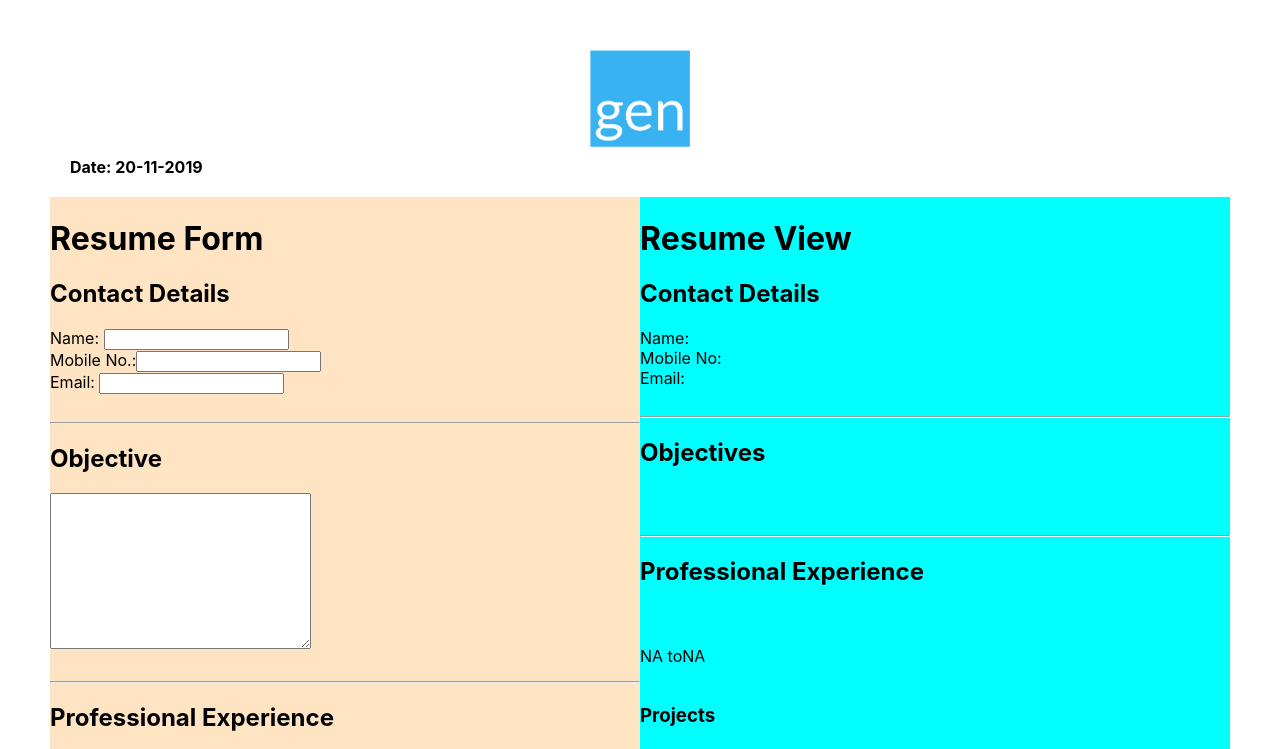
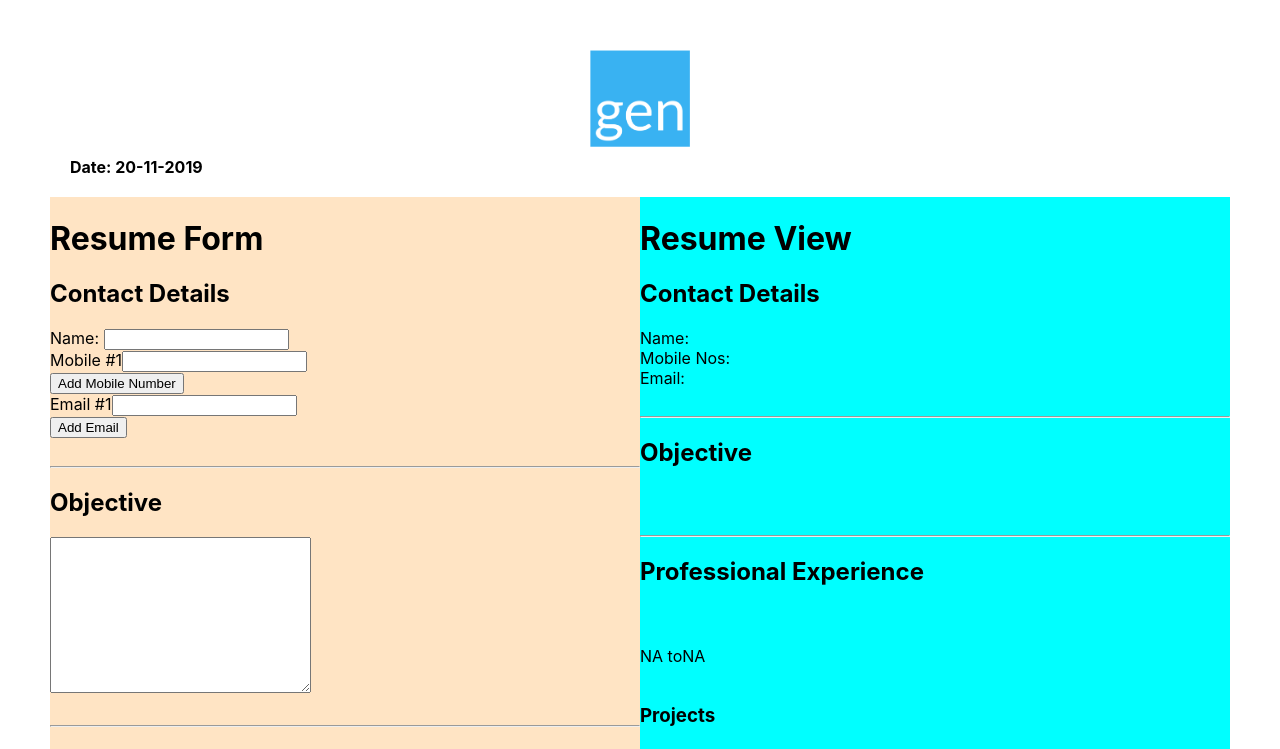
Before and after one commit to atiqur/resume-app, a React (Create React App) app: page / in a window 1280 px wide. Shown: the top 749 px of the page. Built offline with nearby package versions, Linux system fonts and the light colour scheme.

Commit message:
Add mobile and email dynamically

```diff
--- a/src/forms/resume-form.component.jsx
+++ b/src/forms/resume-form.component.jsx
@@ -9,8 +9,8 @@ class ResumeForm extends React.Component {
     super(props);
     this.state = {
       candidateName: '',
-      candidateMobileNo: '',
-      candidateEmail: '',
+      candidateMobileNos: [undefined],
+      candidateEmail: [undefined],
       objective: '',
       company: '',
       designation: '',
@@ -47,6 +47,30 @@ class ResumeForm extends React.Component {
     event.preventDefault();
   }
 
+  handleMobileNos = event => {
+    let candidateMobileNos = [...this.state.candidateMobileNos];
+    candidateMobileNos[event.target.dataset.id] = event.target.value;
+    this.setState({ candidateMobileNos });
+  };
+
+  handleEmails = event => {
+    let candidateEmail = [...this.state.candidateEmail];
+    candidateEmail[event.target.dataset.id] = event.target.value;
+    this.setState({ candidateEmail });
+  };
+
+  addMobile = e => {
+    this.setState(prevState => ({
+      candidateMobileNos: [...prevState.candidateMobileNos, undefined]
+    }));
+  };
+
+  addEmail = e => {
+    this.setState(prevState => ({
+      candidateEmail: [...prevState.candidateEmail, undefined]
+    }));
+  };
+
   render() {
     return (
       <div className='resume-container'>
@@ -63,21 +87,42 @@ class ResumeForm extends React.Component {
                 onChange={this.handleChange}
               />{' '}
               <br />
-              <label>Mobile No.:</label>
-              <input
-                type='number'
-                name='candidateMobileNo'
-                value={this.state.candidateMobileNo}
-                onChange={this.handleChange}
-              />{' '}
-              <br />
-              <label>Email: </label>
-              <input
-                type='email'
-                name='candidateEmail'
-                value={this.state.candidateEmail}
-                onChange={this.handleChange}
-              />
+              {this.state.candidateMobileNos.map((val, idx) => {
+                let mobileId = `mobile-${idx}`;
+                return (
+                  <div key={idx}>
+                    <label htmlFor={mobileId}>{`Mobile #${idx + 1}`}</label>
+                    <input
+                      type='text'
+                      name={mobileId}
+                      data-id={idx}
+                      id={mobileId}
+                      value={mobileId[idx].val}
+                      className='candidateMobileNos'
+                      onChange={this.handleMobileNos}
+                    />
+                  </div>
+                );
+              })}
+              <button onClick={this.addMobile}>Add Mobile Number</button> <br />
+              {this.state.candidateEmail.map((val, idx) => {
+                let emailId = `email-${idx}`;
+                return (
+                  <div key={idx}>
+                    <label htmlFor={emailId}>{`Email #${idx + 1}`}</label>
+                    <input
+                      type='email'
+                      name={emailId}
+                      data-id={idx}
+                      id={emailId}
+                      value={emailId[idx].val}
+                      className='candidateEmail'
+                      onChange={this.handleEmails}
+                    />
+                  </div>
+                );
+              })}
+              <button onClick={this.addEmail}>Add Email</button> <br />
             </div>{' '}
             <br />
             <hr />
--- a/src/forms/resume-view.component.jsx
+++ b/src/forms/resume-view.component.jsx
@@ -8,11 +8,19 @@ const ResumeView = props => {
       <h1>Resume View</h1>
       <h2>Contact Details</h2>
       Name: {props.candidateName} <br />
-      Mobile No: {props.candidateMobileNo} <br />
-      Email: {props.candidateEmail} <br />
+      Mobile Nos:{' '}
+      {props.candidateMobileNos
+        .map(mobile => (mobile === undefined ? '' : `${mobile}`))
+        .join(', ')}{' '}
+      <br />
+      Email:{' '}
+      {props.candidateEmail
+        .map(email => (email === undefined ? '' : `${email}`))
+        .join(', ')}{' '}
+      <br />
       <br />
       <hr />
-      <h2>Objectives</h2>
+      <h2>Objective</h2>
       {props.objective} <br /> <br />
       <hr />
       <h2>Professional Experience</h2>
```
Also changed, not shown: src/components/add-text.component.jsx (added, +17 -0 lines), 1 other file (tests, documents, lock files or other folders).
